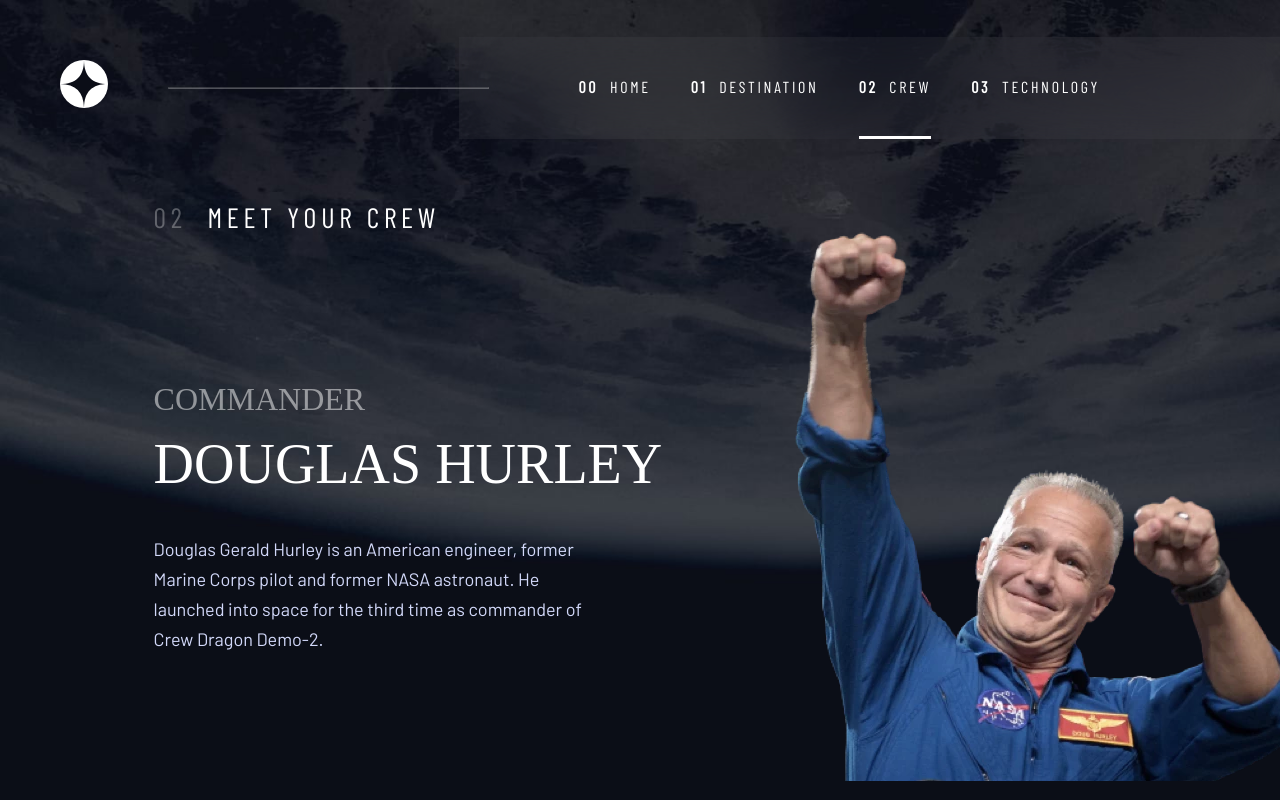
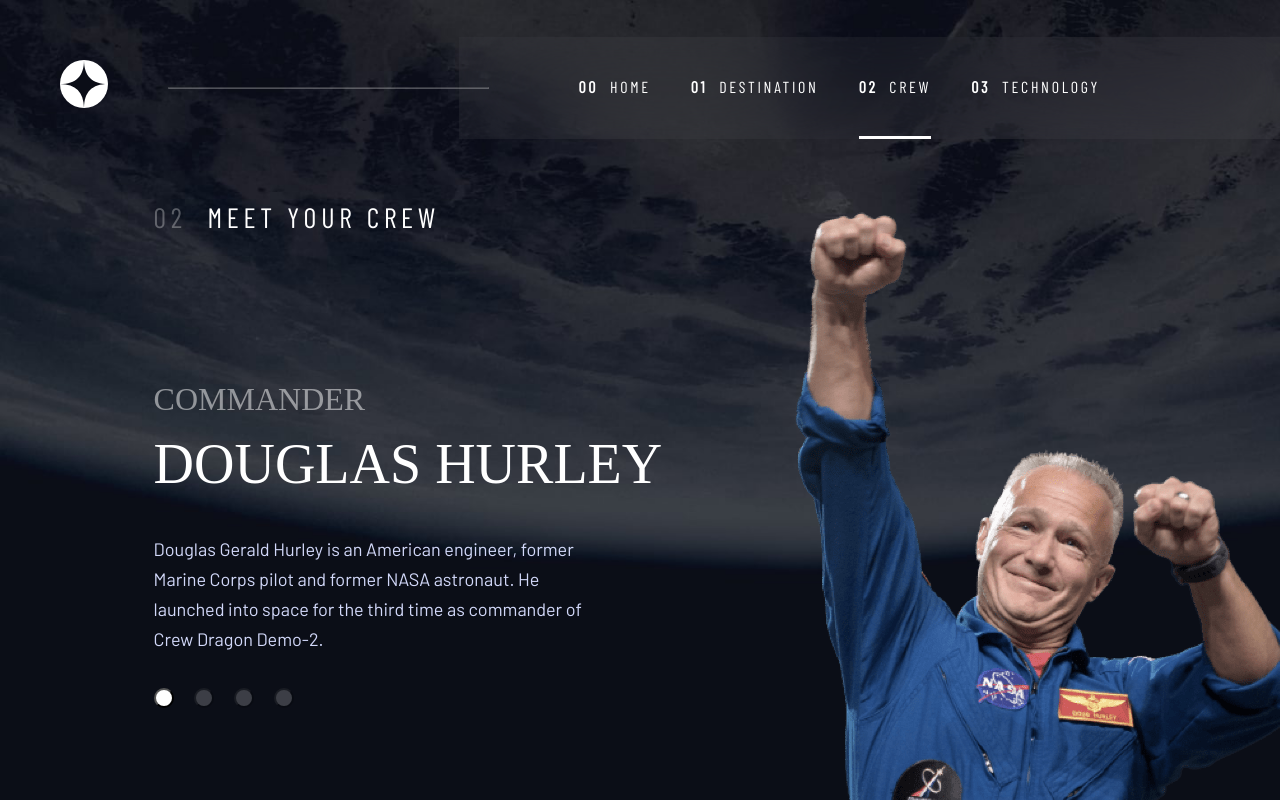
Before and after one commit to AnshumanMahato/space-travel-frontendmentor, a React (Create React App) app: page /crew in a window 1280 px wide. Built offline with nearby package versions, Linux system fonts and the light colour scheme; a web font is replaced by a local one.

Commit message:
crew page structuring done

```diff
--- a/src/pages/crew.jsx
+++ b/src/pages/crew.jsx
@@ -17,7 +17,13 @@
           <p className="crew__about">{test.bio}</p>
         </div>
         <div className="crew__image">
-          <img src={test.images.webp} alt={test.name} />
+          <img src={test.images.png} alt={test.name} />
+        </div>
+        <div className="control">
+          <button className="control__btn active"></button>
+          <button className="control__btn"></button>
+          <button className="control__btn"></button>
+          <button className="control__btn"></button>
         </div>
       </div>
     </main>
--- a/src/sass/_base.scss
+++ b/src/sass/_base.scss
@@ -21,3 +21,8 @@
     font-weight: 400;
     color: $color-secondary;
 }
+
+#root {
+    min-height: 100vh;
+    overflow-y: hidden;
+}
--- a/src/sass/components/_crew.scss
+++ b/src/sass/components/_crew.scss
@@ -1,15 +1,15 @@
 .crew {
     display: grid;
     width: 100%;
+    flex-grow: 1;
     grid-template-columns: [desc-start] min-content [desc-end img-start] min-content[img-end];
-    grid-template-rows: [desc-start] 1fr [desc-end control-start] min-content[control-end];
-    overflow-y: hidden;
+    grid-template-rows: [desc-start] 1fr [desc-end control-start] max-content [control-end];
     gap: 5%;
 
     &__description {
         grid-column: desc-start/desc-end;
         grid-row: desc-start/desc-end;
-        margin: 30% 0 25%;
+        margin: 30% 0 0;
     }
 
     &__image {
@@ -19,6 +19,7 @@
 
         img {
             position: absolute;
+            top: -2rem;
             left: 7.5rem;
         }
     }
@@ -37,4 +38,24 @@
         width: 90%;
     }
 
+    .control {
+        display: flex;
+        align-items: center;
+        margin: 0 0 18%;
+
+        &__btn {
+            width: 2rem;
+            height: 2rem;
+            border-radius: 50%;
+            background-color: #fff;
+            margin-right: 2rem;
+            content: '';
+            opacity: 0.2;
+
+            &.active {
+                opacity: 1;
+            }
+        }
+    }
+
 }
--- a/src/sass/layouts/_index.scss
+++ b/src/sass/layouts/_index.scss
@@ -1,6 +1,8 @@
 .background {
     max-width: 100vw;
     min-height: 100vh;
+    display: flex;
+    flex-direction: column;
     background-repeat: no-repeat;
     background-size: cover;
 
@@ -71,4 +73,7 @@
 
 .page {
     margin: 2% 0 0 12%;
+    flex-grow: 1;
+    display: flex;
+    flex-direction: column;
 }
```
